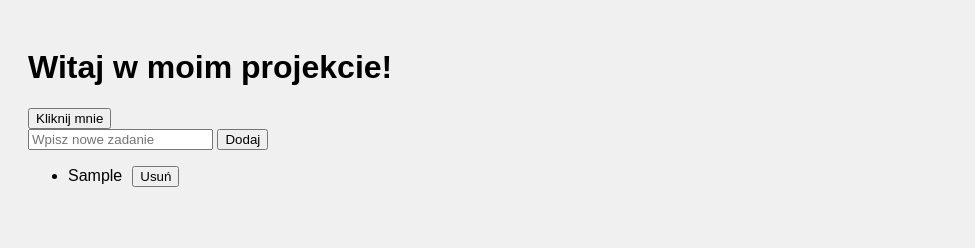
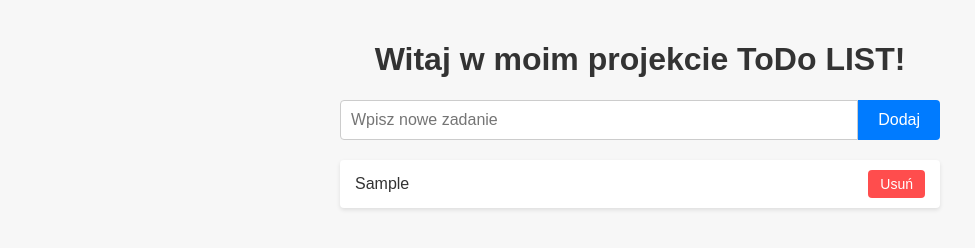
Before and after one commit to budzit12345/project-frontend, a plain HTML site: page index.html in a window 1280 px wide. Both pictures are taken after typing "Sample" into the empty fields and a click on the button "Dodaj". Shown: the whole page, without its empty margins (0-975 px from the left). Drawn offline with Linux system fonts and the light colour scheme.

Commit message:
Dodanie stylow by projekt wygladal bardziej estetycznie usuniecie przycisku i zmiana naglowka w index.html

```diff
--- a/index.html
+++ b/index.html
@@ -7,8 +7,7 @@
   <link rel="stylesheet" href="style.css" />
 </head>
 <body>
-  <h1>Witaj w moim projekcie!</h1>
-  <button onclick="powitanie()">Kliknij mnie</button>
+  <h1>Witaj w moim projekcie ToDo LIST!</h1>
   <form id="todo-form">
     <input type="text" id="todo-input" placeholder="Wpisz nowe zadanie" required />
     <button type="submit">Dodaj</button>
--- a/style.css
+++ b/style.css
@@ -1,5 +1,78 @@
 body {
-    font-family: Arial, sans-serif;
-    background-color: #f0f0f0;
-    padding: 20px;
-  }
+  font-family: Arial, sans-serif;
+  background-color: #f7f7f7;
+  padding: 20px;
+  max-width: 600px;
+  margin: auto;
+}
+
+h1 {
+  text-align: center;
+  color: #333;
+}
+
+#todo-form {
+  display: flex;
+  margin-bottom: 20px;
+}
+
+#todo-input {
+  flex: 1;
+  padding: 10px;
+  font-size: 16px;
+  border: 1px solid #ccc;
+  border-radius: 4px 0 0 4px;
+  outline: none;
+}
+
+#todo-input:focus {
+  border-color: #007bff;
+}
+
+#todo-form button {
+  padding: 10px 20px;
+  font-size: 16px;
+  background-color: #007bff;
+  color: white;
+  border: none;
+  border-radius: 0 4px 4px 0;
+  cursor: pointer;
+  transition: background-color 0.3s ease;
+}
+
+#todo-form button:hover {
+  background-color: #0056b3;
+}
+
+#todo-list {
+  list-style: none;
+  padding: 0;
+}
+
+#todo-list li {
+  background-color: white;
+  padding: 10px 15px;
+  margin-bottom: 10px;
+  display: flex;
+  justify-content: space-between;
+  align-items: center;
+  border-radius: 4px;
+  box-shadow: 0 2px 4px rgba(0,0,0,0.1);
+  font-size: 16px;
+  color: #333;
+}
+
+#todo-list li button {
+  background-color: #ff4d4d;
+  border: none;
+  color: white;
+  padding: 6px 12px;
+  cursor: pointer;
+  border-radius: 4px;
+  font-size: 14px;
+  transition: background-color 0.3s ease;
+}
+
+#todo-list li button:hover {
+  background-color: #cc0000;
+}
```
